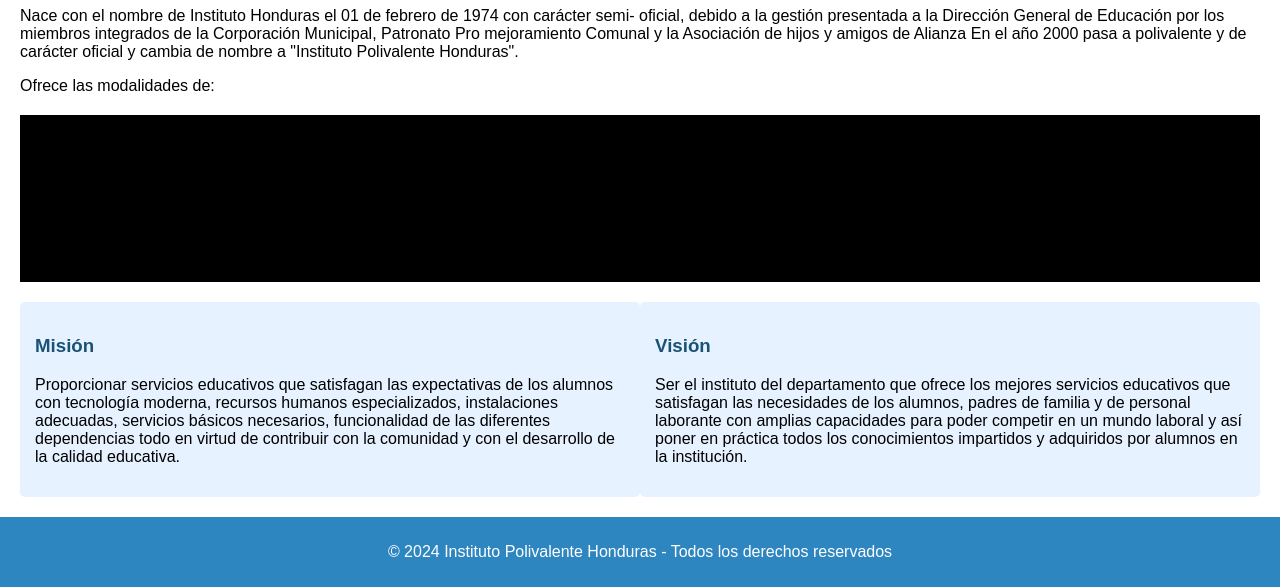
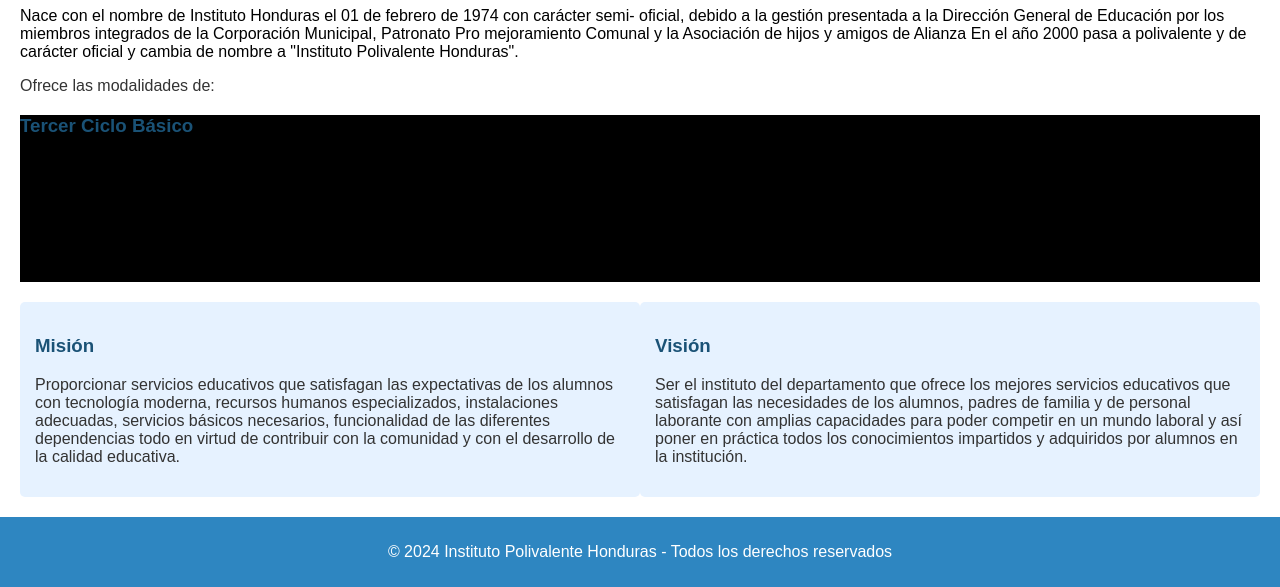
Before and after one commit to IPH-Honduras/grados, a plain HTML site: page index.html in a window 1280 px wide. Shown: the part 579-1166 px from the top of the page. Drawn offline with Linux system fonts and the light colour scheme.

Commit message:
Update styles.css

```diff
--- a/styles.css
+++ b/styles.css
@@ -1,10 +1,12 @@
-body {
+
+ body {
     font-family: Arial, sans-serif;
     margin: 0;
     padding: 0;
     display: flex;
     flex-direction: column;
     min-height: 100vh;
+    background-color: #ffffff; /* Aseguramos un fondo blanco para todo el body */
 }
 
 header {
@@ -45,14 +47,25 @@ nav a:hover {
 .content {
     padding: 20px;
     flex-grow: 1;
+    background-color: #ffffff; /* Aseguramos un fondo blanco para el contenido */
 }
 
 .content h2 {
     color: #2E86C1;  /* Azul más claro para los subtítulos */
 }
 
+.content p {
+    color: #333333; /* Color de texto oscuro para mejor legibilidad */
+    background-color: transparent; /* Fondo transparente para todos los párrafos */
+}
+
 .modalidades {
     margin-top: 20px;
+}
+
+.modalidades h3 {
+    color: #1A5276; /* Azul oscuro para el título de las modalidades */
+    background-color: transparent; /* Fondo transparente para el título */
 }
 
 .modalidades table {
@@ -106,4 +119,3 @@ img {
     height: auto;
     display: block;
     margin: 10px auto;
-}
```
